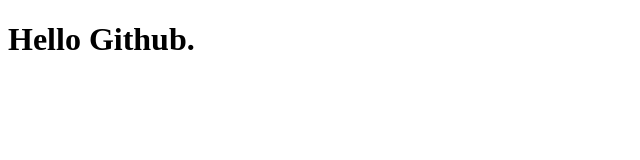
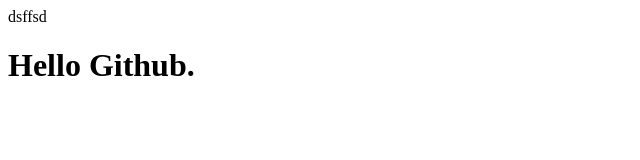
Before and after one commit to priyanshi-shi/priyanshirepository, a plain HTML site: page index.html in a window 1280 px wide. Shown: the whole page, without its empty margins (0-640 px from the left). Drawn offline with Linux system fonts and the light colour scheme.

Commit message:
upadte code

```diff
--- a/index.html
+++ b/index.html
@@ -5,7 +5,7 @@
    <meta name="viewport" content="width=device-width, initial-scale=1.0">
    <title>Document</title>
 </head>
-<body>
+<body>dsffsd
    <h1>Hello Github.</h1>
 
 </body>
```
